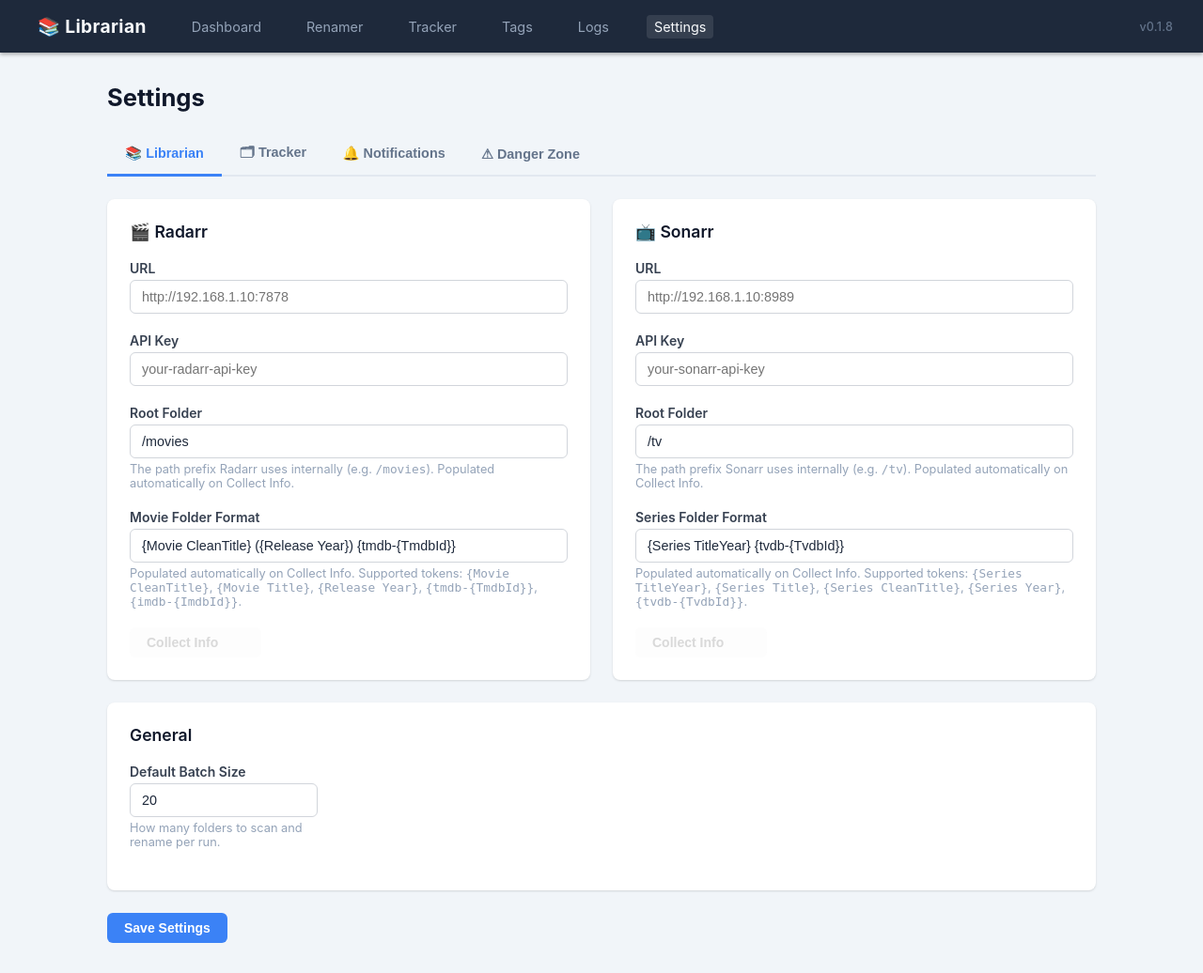
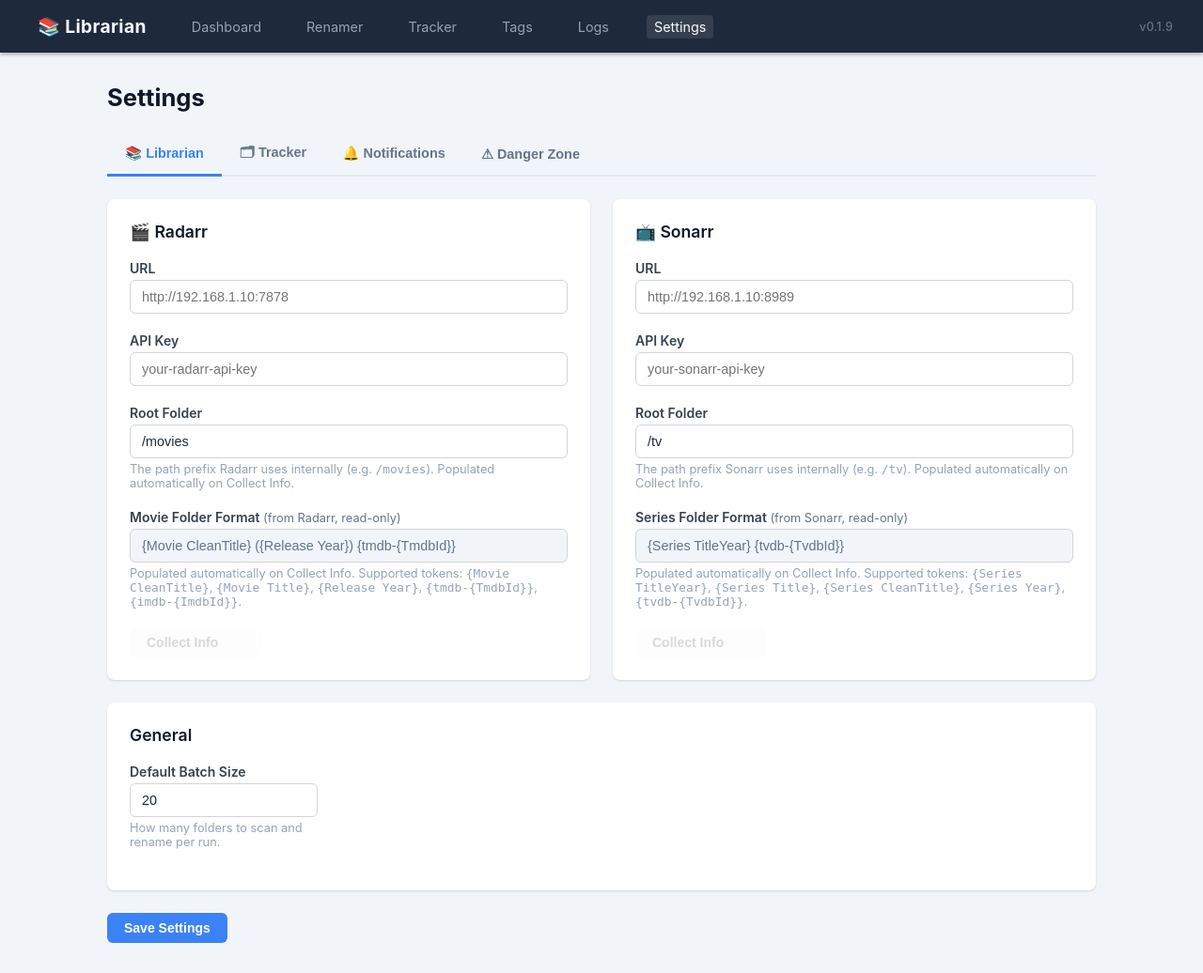
Before and after one commit to Beejeex/librarian, a FastAPI app: page /settings in a window 1280 px wide. Shown: the whole page at 94% size. Run offline with FastAPI, Linux system fonts and the light colour scheme; data comes from the database, SQL or seed files in the repository.

Commit message:
fix: folder format read-only, harden collect info against non-JSON responses

```diff
--- a/app/templates/settings.html
+++ b/app/templates/settings.html
@@ -66,9 +66,11 @@
       </div>
 
       <div class="form-group">
-        <label for="radarr_folder_format">Movie Folder Format</label>
+        <label for="radarr_folder_format">Movie Folder Format <span style="font-weight:400;font-size:.8rem;color:#64748b;">(from Radarr, read-only)</span></label>
         <input type="text" id="radarr_folder_format" name="radarr_folder_format"
                x-model="radarrFolderFormat"
+               readonly
+               style="background:#f1f5f9;color:#64748b;cursor:default;"
                placeholder="{Movie CleanTitle} ({Release Year}) {tmdb-{TmdbId}}">
         <p style="font-size:0.8rem; color:#94a3b8; margin-top:4px;">
           Populated automatically on Collect Info.
@@ -141,9 +143,11 @@
       </div>
 
       <div class="form-group">
-        <label for="sonarr_folder_format">Series Folder Format</label>
+        <label for="sonarr_folder_format">Series Folder Format <span style="font-weight:400;font-size:.8rem;color:#64748b;">(from Sonarr, read-only)</span></label>
         <input type="text" id="sonarr_folder_format" name="sonarr_folder_format"
                x-model="sonarrFolderFormat"
+               readonly
+               style="background:#f1f5f9;color:#64748b;cursor:default;"
                placeholder="{Series TitleYear} {tvdb-{TvdbId}}">
         <p style="font-size:0.8rem; color:#94a3b8; margin-top:4px;">
           Populated automatically on Collect Info.
@@ -497,7 +501,10 @@ function settingsApp() {
           headers: { 'Content-Type': 'application/json' },
           body: JSON.stringify({ source: 'radarr', url: this.radarrUrl, api_key: this.radarrKey })
         });
-        const data = await r.json();
+        const text = await r.text();
+        let data;
+        try { data = JSON.parse(text); }
+        catch (_) { throw new Error(`HTTP ${r.status} — server returned non-JSON response`); }
         if (data.success) {
           this.radarrStatus = 'ok';
           this.radarrFolderFormat = data.folder_format;
@@ -531,7 +538,10 @@ function settingsApp() {
           headers: { 'Content-Type': 'application/json' },
           body: JSON.stringify({ source: 'sonarr', url: this.sonarrUrl, api_key: this.sonarrKey })
         });
-        const data = await r.json();
+        const text = await r.text();
+        let data;
+        try { data = JSON.parse(text); }
+        catch (_) { throw new Error(`HTTP ${r.status} — server returned non-JSON response`); }
         if (data.success) {
           this.sonarrStatus = 'ok';
           this.sonarrFolderFormat = data.folder_format;
--- a/app/version.py
+++ b/app/version.py
@@ -1,3 +1,3 @@
 """Single source of truth for the application version."""
 
-VERSION = "v0.1.8"
+VERSION = "v0.1.9"
```
